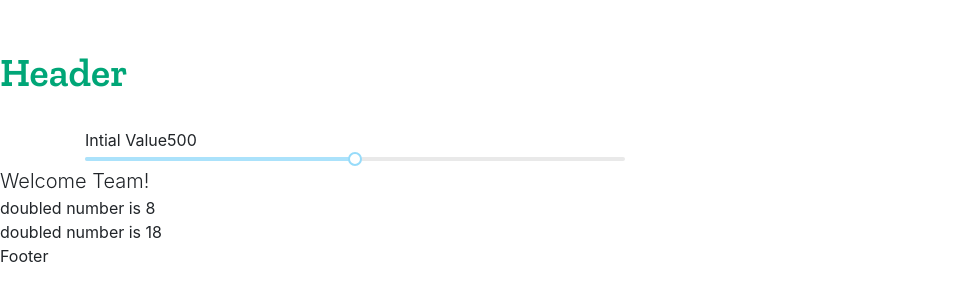
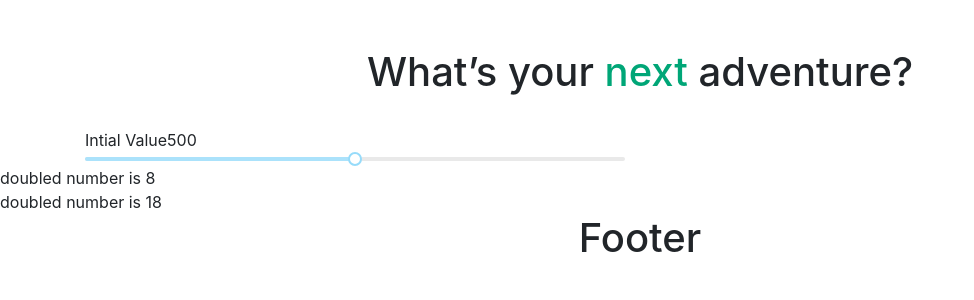
Before and after one commit to dstroot/next, a React (Create React App) app: page / in a window 1280 px wide. Shown: the top 300 px of the page, without its empty margins (0-974 px from the left). Built offline with nearby package versions, Linux system fonts and the light colour scheme.

Commit message:
fonts and colors

```diff
--- a/src/App.js
+++ b/src/App.js
@@ -1,21 +1,26 @@
 import React from 'react';
 import './scss/main.scss';
 import NextSliders from './components/NextSliders';
+// import Section from './components/Section';
 
 const Doubler = ({ number }) => {
   let value = number * 2;
   return <div>doubled number is {value}</div>;
 };
 
-const Header = () => <h1 className="text-primary">Header</h1>;
+const Header = () => (
+  <h1 className="text-center">
+    What’s your <span className="text-primary">next</span> adventure?
+  </h1>
+);
 
-const Footer = () => <div>Footer</div>;
+const Footer = () => <h1 className="text-center">Footer</h1>;
 
 const App = () => (
   <div className="mt-5">
     <Header />
+    {/* <Section /> */}
     <NextSliders />
-    <div className="lead">Welcome Team!</div>
     <Doubler number={4} />
     <Doubler number={9} />
     <Footer />
--- /dev/null
+++ b/src/components/Section/index.js
@@ -0,0 +1,34 @@
+import React from 'react';
+import './styles.scss';
+
+const divHero = {
+  /* Image with a color wash */
+  backgroundImage: `url(https://www.meetnext.com/s/sfsites/c/resource/mainbg1animationB)`,
+
+  /* Set height relative to width */
+  height: '80vw',
+  // minHeight: '325px',
+
+  /* Position and center the image to scale nicely on all screens */
+  backgroundPosition: 'center',
+  backgroundRepeat: 'no-repeat',
+  backgroundSize: 'cover',
+  position: 'relative',
+};
+
+const Section = () => {
+  return (
+    // https://www.meetnext.com/s/sfsites/c/resource/mainbg1animationB
+    <div style={divHero}>
+      <h1 className="mt-5 slab text-center">
+        What’s your <span className="text-primary">next</span> adventure?
+      </h1>
+      <h4 className="mr-5 ml-5 text-center">
+        Insurance products to complement your life goals and passions. We help
+        you go after whatever's next for you.
+      </h4>
+    </div>
+  );
+};
+
+export default Section;
--- a/src/scss/main.scss
+++ b/src/scss/main.scss
@@ -14,25 +14,10 @@ $theme-colors: (
 // then import Bootstrap
 @import 'bootstrap';
 
-// overide heading font with Zilla Slab
-h1,
-h2,
-h3,
-h4,
-h5,
-h6,
-.h1,
-.h2,
-.h3,
-.h4,
-.h5,
-.h6 {
-  margin-bottom: $headings-margin-bottom;
-  font-family: $headings-font-family;
-  font-weight: $headings-font-weight;
-  line-height: $headings-line-height;
-  color: $headings-color;
+// custom css
+.slab {
   font-family: 'Zilla Slab', serif;
+  font-size: 72px;
 }
 
 // then component styles
```
Also changed, not shown: src/components/Section/styles.scss (added), 2 other files (tests, documents, lock files or other folders).
